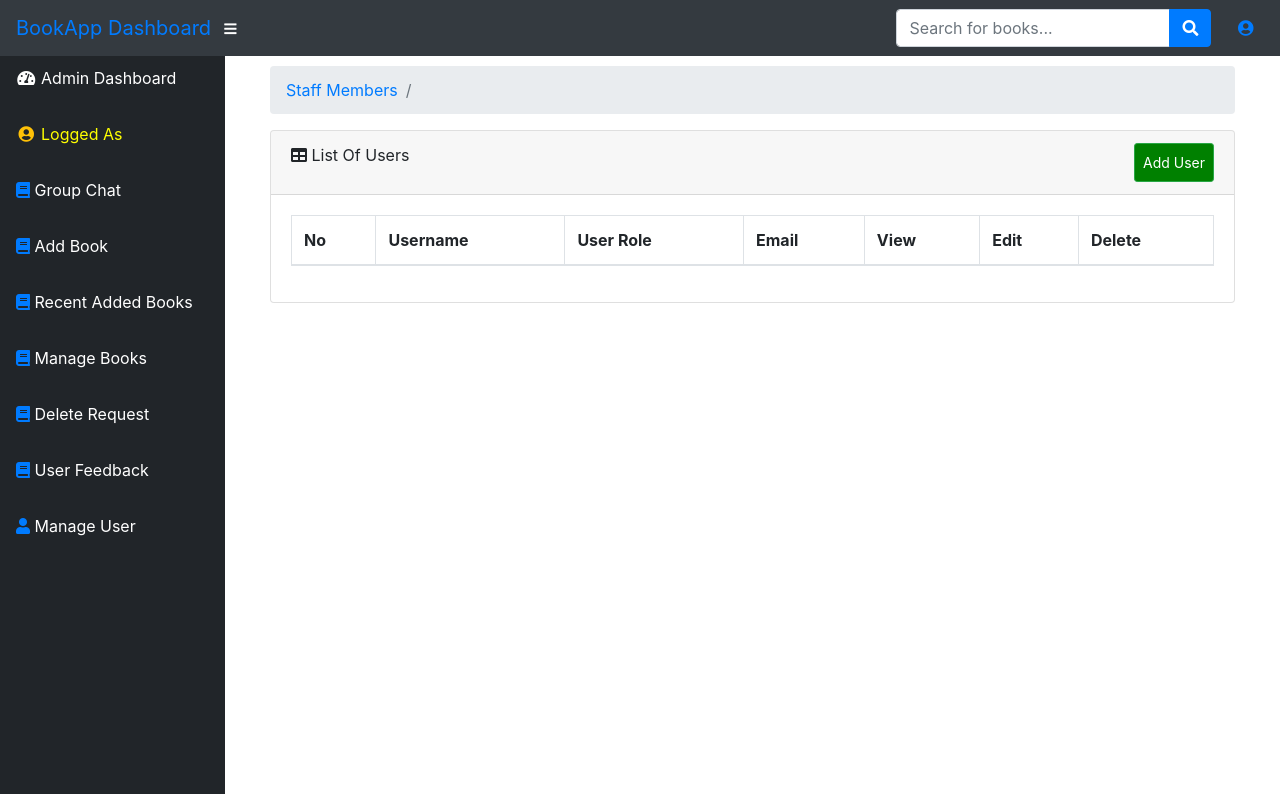
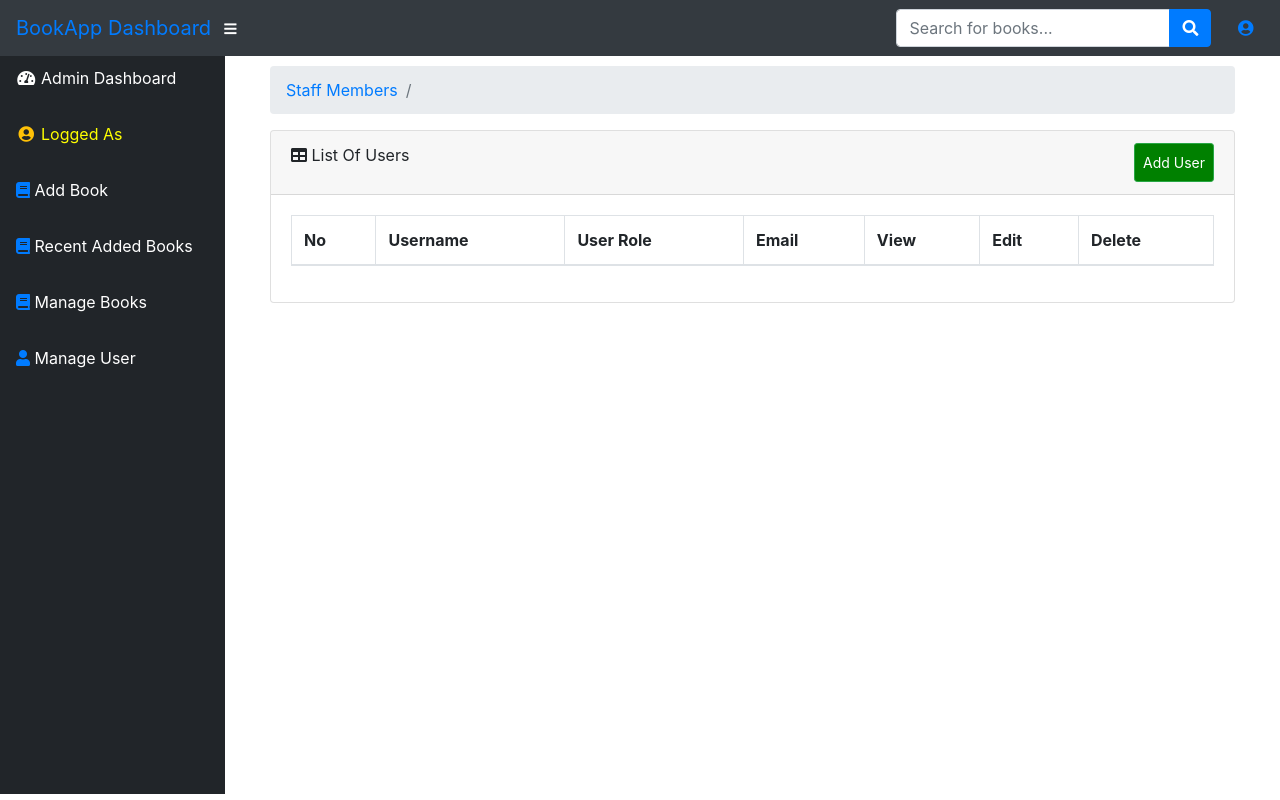
Before and after one commit to sengxingstx-dev/4cpe_anousone, a Django app: page /aluser/ in a window 1280 px wide. Run offline with Django 3.2, Linux system fonts and the light colour scheme; lists and menus that the app fills with data are empty; some libraries are stand-ins or nearby versions.

Commit message:
deleting Chat, Feedback and DeleteRequest models

```diff
--- a/bookstore/templates/dashboard/base.html
+++ b/bookstore/templates/dashboard/base.html
@@ -111,12 +111,12 @@
           <span style="color: yellow">Logged As {{ user.username }}</span>
         </a>
       </li>
-      <li class="nav-item">
-        <a class="nav-link" href="{% url 'alchat' %}">
+      <!-- <li class="nav-item">
+        <a class="nav-link" href="{#% url 'alchat' %#}">
           <i class="fas fa-book text-primary"></i>
           <span style="color: white">Group Chat</span>
         </a>
-      </li>
+      </li> -->
       <li class="nav-item">
         <a class="nav-link" href="{% url 'aabook_form' %}">
           <i class="fas fa-book text-primary"></i>
@@ -136,18 +136,18 @@
           <span style="color: white">Manage Books</span>
         </a>
       </li>
-      <li class="nav-item">
-        <a class="nav-link" href="{% url 'adrequest' %}">
+      <!-- <li class="nav-item">
+        <a class="nav-link" href="{#% url 'adrequest' %#}">
           <i class="fas fa-book text-primary"></i>
           <span style="color: white">Delete Request</span>
         </a>
-      </li>
-      <li class="nav-item">
-        <a class="nav-link" href="{% url 'afeedback' %}">
+      </li> -->
+      <!-- <li class="nav-item">
+        <a class="nav-link" href="{#% url 'afeedback' %#}">
           <i class="fas fa-book text-primary"></i>
           <span style="color: white">User Feedback</span>
         </a>
-      </li>
+      </li> -->
       <li class="nav-item">
         <a class="nav-link" href="{% url 'aluser' %}">
           <i class="fas fa-user text-primary"></i>
--- a/bookstore/templates/publisher/book_list.html
+++ b/bookstore/templates/publisher/book_list.html
@@ -66,7 +66,7 @@
                       <td>{{ book.title }}</td>
                       <td>
                         {% if book.pdf %}
-                        <a href="{{ book.pdf.url }}" class="btn btn-outline-primary">View PDF</a>
+                        <a href="{{ book.pdf.url }}" class="btn btn-outline-primary" type="application/pdf" target="_blank">View PDF</a>
                         {% else %}
                         <span class="text-muted">No PDF</span>
                         {% endif %}
--- a/bookstore/urls.py
+++ b/bookstore/urls.py
@@ -18,15 +18,15 @@ urlpatterns = [
     path('labook_form/', views.labook_form, name='labook_form'),
     path('labook/', views.labook, name='labook'),
     path('llbook/', views.LBookListView.as_view(), name='llbook'),
-    path('ldrequest/', views.LDeleteRequest.as_view(), name='ldrequest'),
+    # path('ldrequest/', views.LDeleteRequest.as_view(), name='ldrequest'),
     path('lsearch/', views.lsearch, name='lsearch'),
     path('ldbook/<int:pk>', views.LDeleteBook.as_view(), name='ldbook'),
     path('lmbook/', views.LManageBook.as_view(), name='lmbook'),
     path('ldbookk/<int:pk>', views.LDeleteView.as_view(), name='ldbookk'),
     path('lvbook/<int:pk>', views.LViewBook.as_view(), name='lvbook'),
     path('lebook/<int:pk>', views.LEditView.as_view(), name='lebook'),
-    path('lcchat/', views.LCreateChat.as_view(), name='lcchat'),
-    path('llchat/', views.LListChat.as_view(), name='llchat'),
+    # path('lcchat/', views.LCreateChat.as_view(), name='lcchat'),
+    # path('llchat/', views.LListChat.as_view(), name='llchat'),
 
     path('confirm-download/', views.confirm_download, name='confirm-download'),
 
@@ -34,19 +34,19 @@ urlpatterns = [
     path('publisher/', views.UBookListView.as_view(), name='publisher'),
     path('uabook_form/', views.uabook_form, name='uabook_form'),
     path('uabook/', views.uabook, name='uabook'),
-    path('ucchat/', views.UCreateChat.as_view(), name='ucchat'),
-    path('ulchat/', views.UListChat.as_view(), name='ulchat'),
+    # path('ucchat/', views.UCreateChat.as_view(), name='ucchat'),
+    # path('ulchat/', views.UListChat.as_view(), name='ulchat'),
     path('request_form/', views.request_form, name='request_form'),
-    path('delete_request/', views.delete_request, name='delete_request'),
+    # path('delete_request/', views.delete_request, name='delete_request'),
     path('feedback_form/', views.feedback_form, name='feedback_form'),
-    path('send_feedback/', views.send_feedback, name='send_feedback'),
+    # path('send_feedback/', views.send_feedback, name='send_feedback'),
     path('about/', views.about, name='about'),
     path('usearch/', views.usearch, name='usearch'),
 
     # Admin URL's
     path('dashboard/', views.dashboard, name='dashboard'),
-    path('acchat/', views.ACreateChat.as_view(), name='acchat'),
-    path('alchat/', views.AListChat.as_view(), name='alchat'),
+    # path('acchat/', views.ACreateChat.as_view(), name='acchat'),
+    # path('alchat/', views.AListChat.as_view(), name='alchat'),
     path('aabook_form/', views.aabook_form, name='aabook_form'),
     path('aabook/', views.aabook, name='aabook'),
     path('albook/', views.ABookListView.as_view(), name='albook'),
@@ -54,8 +54,8 @@ urlpatterns = [
     path('adbook/<int:pk>', views.ADeleteBook.as_view(), name='adbook'),
     path('avbook/<int:pk>', views.AViewBook.as_view(), name='avbook'),
     path('aebook/<int:pk>', views.AEditView.as_view(), name='aebook'),
-    path('adrequest/', views.ADeleteRequest.as_view(), name='adrequest'),
-    path('afeedback/', views.AFeedback.as_view(), name='afeedback'),
+    # path('adrequest/', views.ADeleteRequest.as_view(), name='adrequest'),
+    # path('afeedback/', views.AFeedback.as_view(), name='afeedback'),
     path('asearch/', views.asearch, name='asearch'),
     path('adbookk/<int:pk>', views.ADeleteBookk.as_view(), name='adbookk'),
     path('create_user_form/', views.create_user_form, name='create_user_form'),
@@ -64,7 +64,4 @@ urlpatterns = [
     path('alvuser/<int:pk>', views.ALViewUser.as_view(), name='alvuser'),
     path('aeuser/<int:pk>', views.AEditUser.as_view(), name='aeuser'),
     path('aduser/<int:pk>', views.ADeleteUser.as_view(), name='aduser'),
-
-    #
-    path('view-pdf/<path:pdf_path>/', views.view_pdf, name='view-pdf'),
 ]
--- a/bookstore/views.py
+++ b/bookstore/views.py
@@ -3,11 +3,11 @@ from django.contrib.messages.views import SuccessMessageMixin
 from django.urls import reverse_lazy
 from django.views import generic
 from bootstrap_modal_forms.mixins import PassRequestMixin
-from .models import User, Book, Chat, DeleteRequest, Feedback
+from .models import User, Book
 from django.contrib import messages
 from django.db.models import Sum
 from django.views.generic import CreateView, DetailView, DeleteView, UpdateView, ListView
-from .forms import ChatForm, BookForm, UserForm
+from .forms import BookForm, UserForm
 from . import models
 import operator
 import itertools
@@ -153,40 +153,40 @@ def usearch(request):
         return render(request,'publisher/result.html',{'files':files,'word':word})
 
 
-@login_required
-def delete_request(request):
-    if request.method == 'POST':
-        book_id = request.POST['delete_request']
-        current_user = request.user
-        user_id = current_user.id
-        username = current_user.username
-        user_request = username + "  want book with id  " + book_id + " to be deleted"
+# @login_required
+# def delete_request(request):
+#     if request.method == 'POST':
+#         book_id = request.POST['delete_request']
+#         current_user = request.user
+#         user_id = current_user.id
+#         username = current_user.username
+#         user_request = username + "  want book with id  " + book_id + " to be deleted"
 
-        a = DeleteRequest(delete_request=user_request)
-        a.save()
-        messages.success(request, 'Request was sent')
-        return redirect('request_form')
-    else:
-        messages.error(request, 'Request was not sent')
-        return redirect('request_form')
+#         a = DeleteRequest(delete_request=user_request)
+#         a.save()
+#         messages.success(request, 'Request was sent')
+#         return redirect('request_form')
+#     else:
+#         messages.error(request, 'Request was not sent')
+#         return redirect('request_form')
 
 
-@login_required
-def send_feedback(request):
-    if request.method == 'POST':
-        feedback = request.POST['feedback']
-        current_user = request.user
-        user_id = current_user.id
-        username = current_user.username
-        feedback = username + " " + " says " + feedback
+# @login_required
+# def send_feedback(request):
+#     if request.method == 'POST':
+#         feedback = request.POST['feedback']
+#         current_user = request.user
+#         user_id = current_user.id
+#         username = current_user.username
+#         feedback = username + " " + " says " + feedback
 
-        a = Feedback(feedback=feedback)
-        a.save()
-        messages.success(request, 'Feedback was sent')
-        return redirect('feedback_form')
-    else:
-        messages.error(request, 'Feedback was not sent')
-        return redirect('feedback_form')
+#         a = Feedback(feedback=feedback)
+#         a.save()
+#         messages.success(request, 'Feedback was sent')
+#         return redirect('feedback_form')
+#     else:
+#         messages.error(request, 'Feedback was not sent')
+#         return redirect('feedback_form')
 
 
 class UBookListView(LoginRequiredMixin,ListView):
@@ -222,25 +222,25 @@ def uabook(request):
         return redirect('uabook_form')
 
 
-class UCreateChat(LoginRequiredMixin, CreateView):
-    form_class = ChatForm
-    model = Chat
-    template_name = 'publisher/chat_form.html'
-    success_url = reverse_lazy('ulchat')
+# class UCreateChat(LoginRequiredMixin, CreateView):
+#     form_class = ChatForm
+#     model = Chat
+#     template_name = 'publisher/chat_form.html'
+#     success_url = reverse_lazy('ulchat')
 
-    def form_valid(self, form):
-        self.object = form.save(commit=False)
-        self.object.user = self.request.user
-        self.object.save()
-        return super().form_valid(form)
+#     def form_valid(self, form):
+#         self.object = form.save(commit=False)
+#         self.object.user = self.request.user
+#         self.object.save()
+#         return super().form_valid(form)
 
 
-class UListChat(LoginRequiredMixin, ListView):
-    model = Chat
-    template_name = 'publisher/chat_list.html'
+# class UListChat(LoginRequiredMixin, ListView):
+#     model = Chat
+#     template_name = 'publisher/chat_list.html'
 
-    def get_queryset(self):
-        return Chat.objects.filter(posted_at__lt=timezone.now()).order_by('posted_at')
+#     def get_queryset(self):
+#         return Chat.objects.filter(posted_at__lt=timezone.now()).order_by('posted_at')
 
 
 # Librarian views
@@ -302,14 +302,14 @@ class LManageBook(LoginRequiredMixin,ListView):
         return Book.objects.order_by('-id')
 
 
-class LDeleteRequest(LoginRequiredMixin,ListView):
-    model = DeleteRequest
-    template_name = 'librarian/delete_request.html'
-    context_object_name = 'feedbacks'
-    paginate_by = 3
+# class LDeleteRequest(LoginRequiredMixin,ListView):
+#     model = DeleteRequest
+#     template_name = 'librarian/delete_request.html'
+#     context_object_name = 'feedbacks'
+#     paginate_by = 3
 
-    def get_queryset(self):
-        return DeleteRequest.objects.order_by('-id')
+#     def get_queryset(self):
+#         return DeleteRequest.objects.order_by('-id')
 
 
 class LViewBook(LoginRequiredMixin,DetailView):
@@ -392,25 +392,25 @@ def lsearch(request):
         return render(request,'librarian/result.html',{'files':files,'word':word})
 
 
-class LCreateChat(LoginRequiredMixin, CreateView):
-    form_class = ChatForm
-    model = Chat
-    template_name = 'librarian/chat_form.html'
-    success_url = reverse_lazy('llchat')
+# class LCreateChat(LoginRequiredMixin, CreateView):
+#     form_class = ChatForm
+#     model = Chat
+#     template_name = 'librarian/chat_form.html'
+#     success_url = reverse_lazy('llchat')
 
-    def form_valid(self, form):
-        self.object = form.save(commit=False)
-        self.object.user = self.request.user
-        self.object.save()
-        return super().form_valid(form)
+#     def form_valid(self, form):
+#         self.object = form.save(commit=False)
+#         self.object.user = self.request.user
+#         self.object.save()
+#         return super().form_valid(form)
 
 
-class LListChat(LoginRequiredMixin, ListView):
-    model = Chat
-    template_name = 'librarian/chat_list.html'
+# class LListChat(LoginRequiredMixin, ListView):
+#     model = Chat
+#     template_name = 'librarian/chat_list.html'
 
-    def get_queryset(self):
-        return Chat.objects.filter(posted_at__lt=timezone.now()).order_by('posted_at')
+#     def get_queryset(self):
+#         return Chat.objects.filter(posted_at__lt=timezone.now()).order_by('posted_at')
 
 
 # Admin views
@@ -495,11 +495,11 @@ class ALViewUser(DetailView):
     template_name='dashboard/user_detail.html'
 
 
-class ACreateChat(LoginRequiredMixin, CreateView):
-    form_class = ChatForm
-    model = Chat
-    template_name = 'dashboard/chat_form.html'
-    success_url = reverse_lazy('alchat')
+# class ACreateChat(LoginRequiredMixin, CreateView):
+#     form_class = ChatForm
+#     model = Chat
+#     template_name = 'dashboard/chat_form.html'
+#     success_url = reverse_lazy('alchat')
 
 
     def form_valid(self, form):
@@ -509,12 +509,12 @@ class ACreateChat(LoginRequiredMixin, CreateView):
         return super().form_valid(form)
 
 
-class AListChat(LoginRequiredMixin, ListView):
-    model = Chat
-    template_name = 'dashboard/chat_list.html'
+# class AListChat(LoginRequiredMixin, ListView):
+#     model = Chat
+#     template_name = 'dashboard/chat_list.html'
 
-    def get_queryset(self):
-        return Chat.objects.filter(posted_at__lt=timezone.now()).order_by('posted_at')
+#     def get_queryset(self):
+#         return Chat.objects.filter(posted_at__lt=timezone.now()).order_by('posted_at')
 
 
 @login_required
@@ -593,24 +593,24 @@ class AEditView(LoginRequiredMixin,UpdateView):
     success_message = 'Data was updated successfully'
 
 
-class ADeleteRequest(LoginRequiredMixin,ListView):
-    model = DeleteRequest
-    template_name = 'dashboard/delete_request.html'
-    context_object_name = 'feedbacks'
-    paginate_by = 3
+# class ADeleteRequest(LoginRequiredMixin,ListView):
+#     model = DeleteRequest
+#     template_name = 'dashboard/delete_request.html'
+#     context_object_name = 'feedbacks'
+#     paginate_by = 3
 
-    def get_queryset(self):
-        return DeleteRequest.objects.order_by('-id')
+#     def get_queryset(self):
+#         return DeleteRequest.objects.order_by('-id')
 
 
-class AFeedback(LoginRequiredMixin,ListView):
-    model = Feedback
-    template_name = 'dashboard/feedback.html'
-    context_object_name = 'feedbacks'
-    paginate_by = 3
+# class AFeedback(LoginRequiredMixin,ListView):
+#     model = Feedback
+#     template_name = 'dashboard/feedback.html'
+#     context_object_name = 'feedbacks'
+#     paginate_by = 3
 
-    def get_queryset(self):
-        return Feedback.objects.order_by('-id')
+#     def get_queryset(self):
+#         return Feedback.objects.order_by('-id')
 
 
 @login_required
@@ -664,19 +664,3 @@ def asearch(request):
         if files:
             return render(request,'dashboard/result.html',{'files':files,'word':word})
         return render(request,'dashboard/result.html',{'files':files,'word':word})
-
-
-#
-from django.http import HttpResponse, Http404
-from django.conf import settings
-import os
-
-def view_pdf(request, pdf_path):
-    pdf_file = os.path.join(settings.MEDIA_ROOT, pdf_path)
-    if os.path.exists(pdf_file):
-        with open(pdf_file, 'rb') as f:
-            response = HttpResponse(f.read(), content_type='application/pdf')
-            response['Content-Disposition'] = 'inline; filename=' + os.path.basename(pdf_file)
-            return response
-    else:
-        raise Http404('PDF file not found')
--- a/static/css/style.css
+++ b/static/css/style.css
@@ -2,7 +2,7 @@
 
 html,
 body {
-  background-image: url('../assets/images/book_wallpaper.jpg');
+  background-image: url('../assets/images/su-fen.jpg');
   background-size: cover;
   background-repeat: no-repeat;
   height: 100%;
```
Also changed, not shown: bookstore/admin.py (+6 -4 lines), bookstore/forms.py (+1 -6 lines), bookstore/models.py (+18 -26 lines), bookstore/templates/librarian/base.html (+6 -6 lines), bookstore/templates/publisher/about.html (+4 -9 lines), bookstore/templates/publisher/base.html (+5 -5 lines), bookstore/migrations/0002_auto_20230501_1842.py (added), static/assets/images/logo.jpg (renamed from static/css/logo.jpg), static/assets/images/su-fen.jpg (added).
